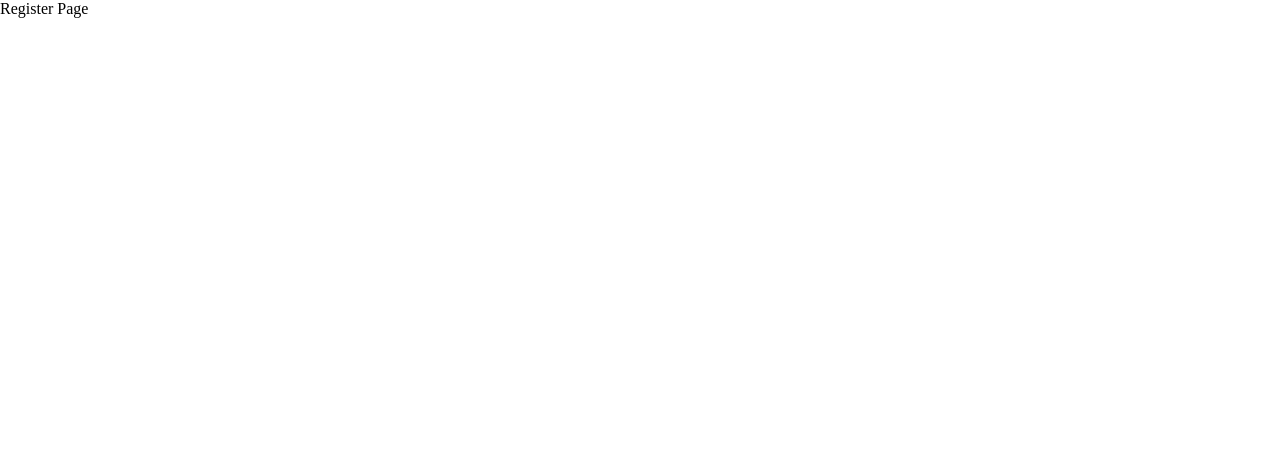
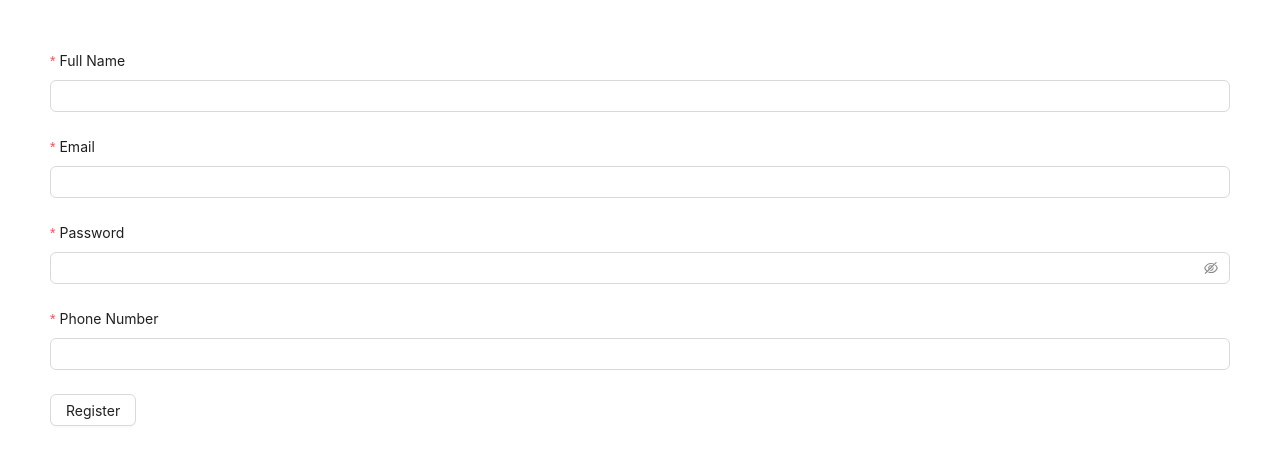
Before and after one commit to nghiaphunng18/React-Starter-Project, a React (Create React App) app: page /register in a window 1280 px wide. Shown: the top 464 px of the page. Built offline with nearby package versions, Linux system fonts and the light colour scheme.

Commit message:
complete users

```diff
--- a/src/components/user/update.user.modal.jsx
+++ b/src/components/user/update.user.modal.jsx
@@ -1,6 +1,6 @@
 import { useEffect, useState } from "react";
 import { Input, Modal, notification } from "antd";
-import { createUserAPI, updateUserAPI } from "../../services/api.service";
+import { updateUserAPI } from "../../services/api.service";
 
 const UpdateUserModal = (props) => {
   const [fullName, setFullName] = useState("");
--- a/src/components/user/user.table.jsx
+++ b/src/components/user/user.table.jsx
@@ -3,7 +3,6 @@
 import UpdateUserModal from "./update.user.modal";
 import { useState } from "react";
 import ViewUserDetail from "./view.user.detail";
-import { render } from "@testing-library/react";
 import { deleteUserAPI } from "../../services/api.service";
 
 console.log("render out component UserTable");
@@ -22,6 +21,7 @@
       dataIndex: "_id",
       render: (_, record) => {
         return (
+          // eslint-disable-next-line jsx-a11y/anchor-is-valid
           <a
             href="#"
             onClick={() => {
--- a/src/components/user/view.user.detail.jsx
+++ b/src/components/user/view.user.detail.jsx
@@ -5,6 +5,7 @@
 
   return (
     <Drawer
+      width={"40vw"}
       title="Chi tiet user"
       onClose={() => {
         setDataDetail(null);
@@ -21,6 +22,15 @@
           <p>Email: {dataDetail.email}</p>
           <br />
           <p>City: {dataDetail.city}</p>
+          <div>
+            const imageUrl = `${process.env.REACT_APP_FE_BASE_URL}/logo512.png`
+            <img
+              height={250}
+              width={300}
+              src={`${process.env.REACT_APP_FE_BASE_URL}/logo512.png`}
+              alt="logo"
+            />
+          </div>
         </>
       ) : (
         <>
--- a/src/pages/register.jsx
+++ b/src/pages/register.jsx
@@ -1,5 +1,92 @@
+import { Button, Form, Input } from "antd";
+
 const RegisterPage = () => {
-  return <div>Register Page</div>;
+  const [form] = Form.useForm();
+
+  const onFinish = (values) => {
+    console.log("Check values form: ", values);
+  };
+
+  return (
+    <Form
+      form={form}
+      layout="vertical"
+      onFinish={onFinish}
+      // onFinishFailed={onFinishFailed}
+      autoComplete="off"
+    >
+      <div
+        style={{
+          margin: "50px",
+          // display: "flex",
+          // flexDirection: "column",
+        }}
+      >
+        <Form.Item
+          label="Full Name"
+          name="fullName"
+          rules={[
+            {
+              required: true,
+              message: "please input your name",
+            },
+          ]}
+        >
+          <Input />
+        </Form.Item>
+
+        <Form.Item
+          label="Email"
+          name="email"
+          rules={[
+            {
+              required: true,
+              message: "please input your name",
+            },
+          ]}
+        >
+          <Input />
+        </Form.Item>
+
+        <Form.Item
+          label="Password"
+          name="password"
+          rules={[
+            {
+              required: true,
+              message: "please input your name",
+            },
+          ]}
+        >
+          <Input.Password />
+        </Form.Item>
+
+        <Form.Item
+          label="Phone Number"
+          name="phone"
+          rules={[
+            {
+              required: true,
+              message: "please input your name",
+            },
+          ]}
+        >
+          <Input />
+        </Form.Item>
+
+        {/* <button type="submit">Register</button> */}
+        <div>
+          <Button
+            onClick={() => {
+              form.submit();
+            }}
+          >
+            Register
+          </Button>
+        </div>
+      </div>
+    </Form>
+  );
 };
 
 export default RegisterPage;
```
Also changed, not shown: 1 other file (tests, documents, lock files or other folders).
